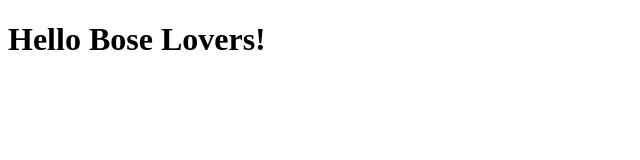
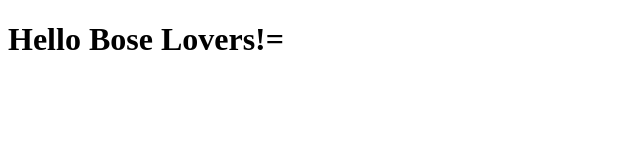
Before and after one commit to TemoDev/Bose-concept-website, a plain HTML site: page index.html in a window 1280 px wide. Shown: the full height of the page, 0-640 px from the left. Drawn offline with Linux system fonts and the light colour scheme.

Commit message:
initial commit

```diff
--- a/index.html
+++ b/index.html
@@ -7,6 +7,6 @@
     <title>Bose Concept Website</title>
   </head>
   <body>
-    <h1>Hello Bose Lovers!</h1>
+    <h1>Hello Bose Lovers!=</h1>
   </body>
 </html>
```
